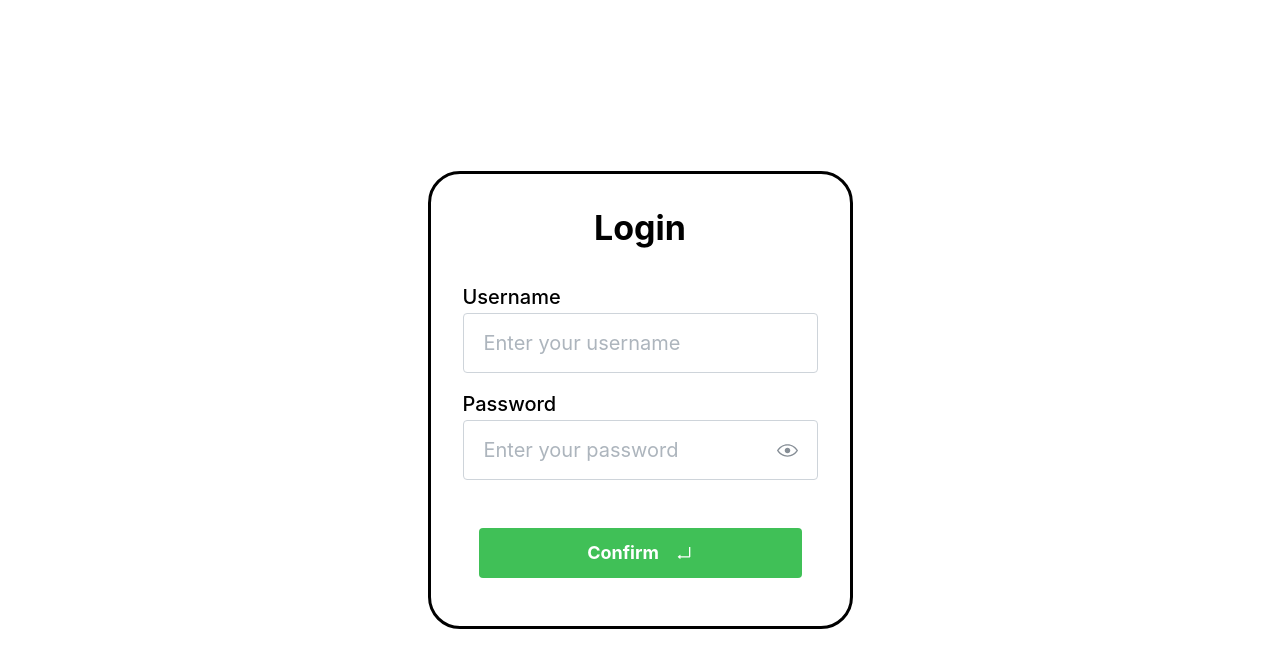
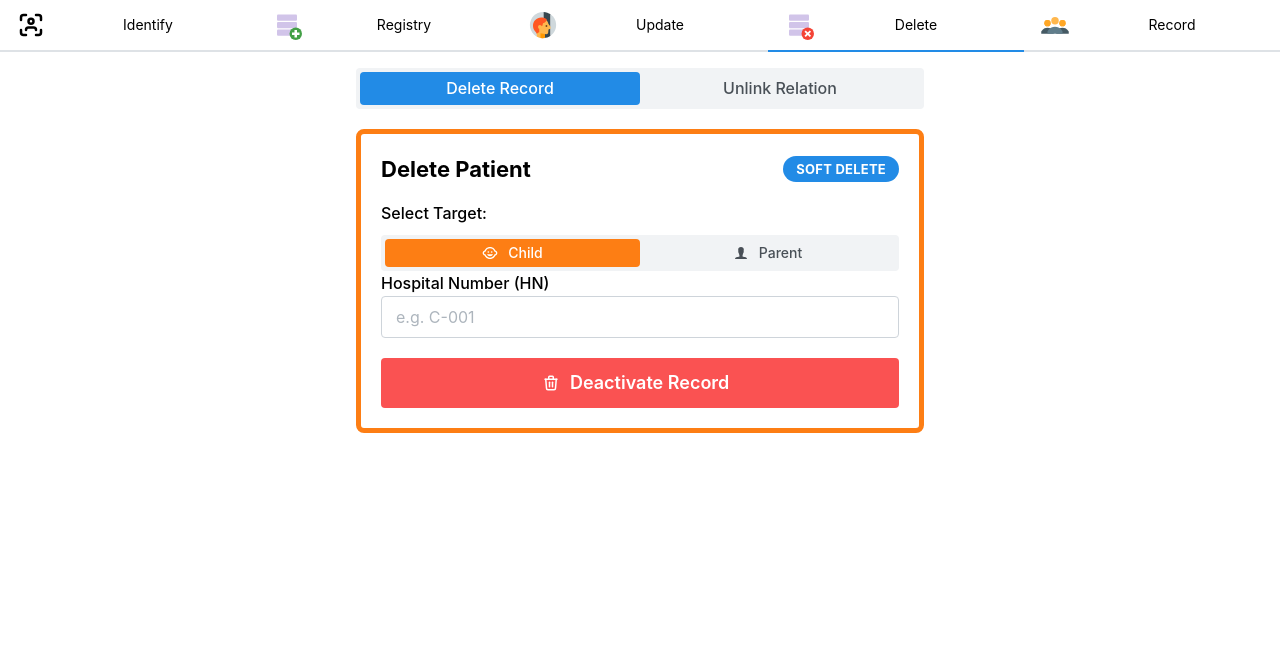
Before and after one commit to SonOfThitivas/Ear-Biometric-Desktop-Application, a React (Vite) app: page / in a window 1280 px wide. Shown: the top 668 px of the page. Built offline with nearby package versions, Linux system fonts and the light colour scheme; no server answers.

Commit message:
add: delete styles, edit PatientModeSelector

```diff
--- a/src/app.tsx
+++ b/src/app.tsx
@@ -25,8 +25,10 @@ import Update from './update'
 import Registry from './registry';
 
 const App = () => {
-    const [active, setActive] = React.useState<string | null>("Identify")
-    const [operatorNumber, setOperatorNumber] = React.useState<string>("")
+    // const [active, setActive] = React.useState<string | null>("Identify")
+    // const [operatorNumber, setOperatorNumber] = React.useState<string>("")
+    const [active, setActive] = React.useState<string | null>("Delete")
+    const [operatorNumber, setOperatorNumber] = React.useState<string>("1")
 
     // 1. Add Role State
     const [role, setRole] = React.useState<string>("")
--- a/src/components/patientMode.tsx
+++ b/src/components/patientMode.tsx
@@ -9,17 +9,21 @@ import { MdChildCare } from "react-icons/md";
 import { IoIosPerson } from "react-icons/io";
 
 export interface IPatientMode {
+    title?: string
     patient: string
     setPatient: React.Dispatch<React.SetStateAction<string>>
 }
 
-function PatientModeSelector({patient, setPatient}:IPatientMode) {
+function PatientModeSelector({title="Patient Mode", patient, setPatient}:IPatientMode) {
   return (
-    <Group justify='center'>
-        <Title order={4}>
-            Patient Mode
-        </Title>
+    <Group justify="center" wrap='nowrap'>
+        {title &&
+            <Title order={4} textWrap='nowrap'>
+                {title}
+            </Title>
+        }
         <SegmentedControl
+            w={"100%"}
             value={patient}
             // defaultValue={patient}
             color={patient === "child" ? "orange" : "green"}
--- a/src/delete.tsx
+++ b/src/delete.tsx
@@ -10,9 +10,9 @@ import {
     Group,
     Text,
     Badge,
-    Divider
 } from '@mantine/core'
 import { TbAlertCircle, TbCheck, TbTrash, TbLinkOff } from "react-icons/tb";
+import PatientModeSelector from './components/patientMode';
 
 interface DeleteProps {
     role: string;
@@ -120,9 +120,17 @@ function Delete({ role, operatorNumber }: DeleteProps) {
                     { label: 'Unlink Relation', value: 'relation' },
                 ]}
                 mb="lg"
+                color={mode === "relation" ? "violet.4" : "blue.6"}
             />
 
-            <Box p="lg" bd="2px black solid" bdrs="sm">
+            <Box
+                p="lg"
+                bd={
+                    `5px solid ` + (mode === "relation" ? "black" : targetType === "child" ? "orange" : "green")
+                }
+                bdrs="md"
+                style={{transition:"border-color 0.3s ease"}}
+            >
 
                 {/* ================= MODE 1: DELETE RECORD ================= */}
                 {mode === 'record' && (
@@ -135,16 +143,8 @@ function Delete({ role, operatorNumber }: DeleteProps) {
                         </Group>
 
                         <Text mb="xs" fw={500}>Select Target:</Text>
-                        <SegmentedControl
-                            fullWidth
-                            value={targetType}
-                            onChange={setTargetType}
-                            data={[
-                                { label: 'Child', value: 'child' },
-                                { label: 'Parent', value: 'parent' },
-                            ]}
-                            mb="md"
-                        />
+
+                        <PatientModeSelector title={null} patient={targetType} setPatient={setTargetType}/>
 
                         <TextInput
                             label="Hospital Number (HN)"
@@ -173,7 +173,7 @@ function Delete({ role, operatorNumber }: DeleteProps) {
                     <>
                          <Group justify="space-between" mb="md">
                             <Title order={3}>Unlink Relation</Title>
-                            <Badge color="orange" size="lg">Relation</Badge>
+                            <Badge color="violet.5" size="lg">Relation</Badge>
                         </Group>
 
                         <Text c="dimmed" size="sm" mb="md">
@@ -200,7 +200,7 @@ function Delete({ role, operatorNumber }: DeleteProps) {
 
                         <Button
                             fullWidth
-                            color="orange"
+                            color="violet.5"
                             size="lg"
                             onClick={handleUnlink}
                             loading={loading}
```
